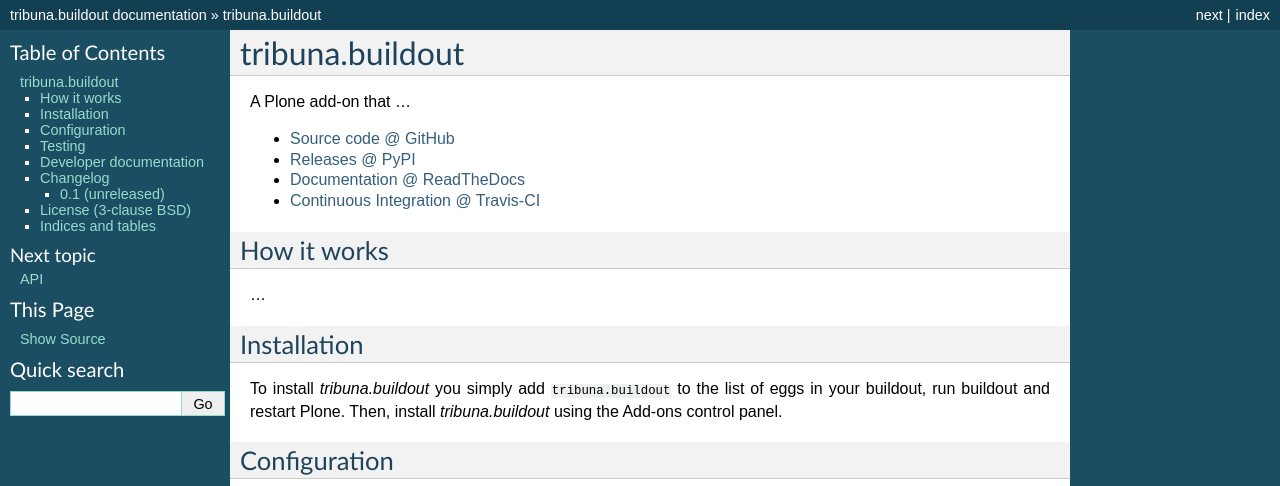
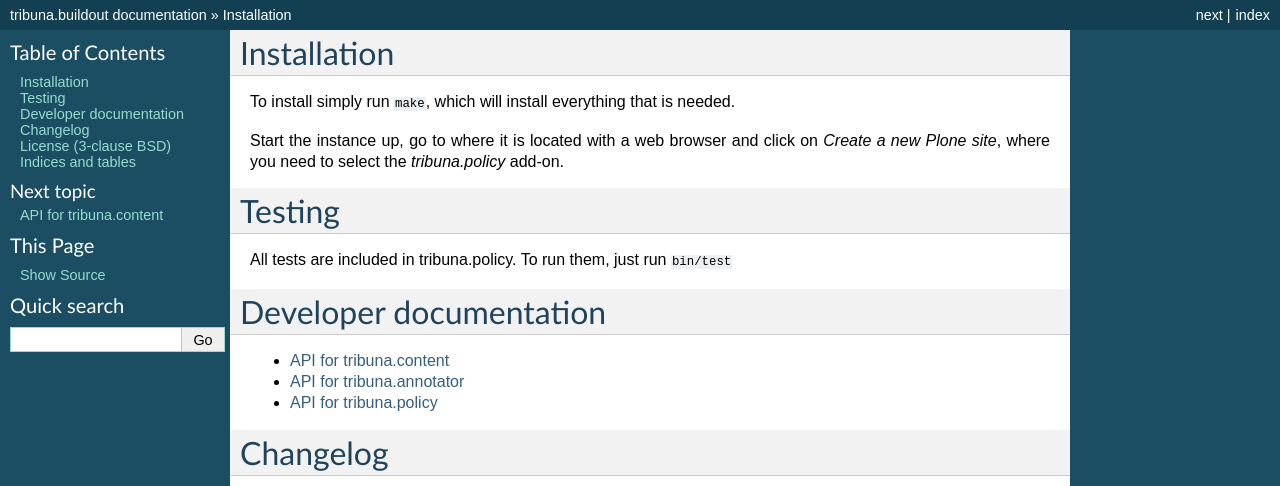
Before and after one commit to tribunasi/tribuna.buildout, a Sphinx documentation site: the page built from docs/index.rst, in a window 1280 px wide and 1400 px high. Shown: the top 486 px of the window. Built offline with Sphinx 7.4.7, drawn with Linux system fonts in a browser that asks for light colours; some of the changed text lies outside the part shown; grey boxes are pictures that could not be loaded.

Commit message:
Updating documentation

```diff
--- a/README.rst
+++ b/README.rst
@@ -1,34 +1,13 @@
-====================
-tribuna.buildout
-====================
-
-A Plone add-on that ...
-
-* `Source code @ GitHub <https://github.com/termitnjak/tribuna.buildout>`_
-* `Releases @ PyPI <http://pypi.python.org/pypi/tribuna.buildout>`_
-* `Documentation @ ReadTheDocs <http://tribunabuildout.readthedocs.org>`_
-* `Continuous Integration @ Travis-CI <http://travis-ci.org/termitnjak/tribuna.buildout>`_
-
-How it works
-============
-
-...
-
-
 Installation
 ============
 
-To install `tribuna.buildout` you simply add ``tribuna.buildout``
-to the list of eggs in your buildout, run buildout and restart Plone.
-Then, install `tribuna.buildout` using the Add-ons control panel.
+To install simply run ``make``, which will install everything that is needed.
 
-
-Configuration
-=============
-
-...
+Start the instance up, go to where it is located with a web browser and click
+on `Create a new Plone site`, where you need to select the `tribuna.policy`
+add-on.
 
 Testing
 =======
 
-All tests are included in tribuna.policy. To run them, just run bin/test
+All tests are included in tribuna.policy. To run them, just run ``bin/test``
--- a/docs/CHANGELOG.rst
+++ b/docs/CHANGELOG.rst
@@ -1,9 +1,7 @@
 Changelog
 =========
 
-
-0.1 (unreleased)
-----------------
-
-- Initial release.
-  [YOUR NAME HERE]
+.. include:: ../src/tribuna.policy/docs/CHANGELOG.rst
+.. include:: ../src/tribuna.content/docs/CHANGELOG.rst
+.. include:: ../src/tribuna.diazotheme/CHANGELOG.rst
+.. include:: ../src/tribuna.annotator/docs/CHANGELOG.rst
--- a/docs/LICENSE.rst
+++ b/docs/LICENSE.rst
@@ -1,7 +1,7 @@
 License (3-clause BSD)
 ======================
 
-Copyright (c) 2013, Termitnjak Ltd.. All rights reserved.
+Copyright (c) 2013, Termitnjak d.o.o.. All rights reserved.
 
 Redistribution and use in source and binary forms, with or without
 modification, are permitted provided that the following conditions are met:
@@ -13,14 +13,14 @@
    notice, this list of conditions and the following disclaimer in the
    documentation and/or other materials provided with the distribution.
 
- * Neither the name of Termitnjak Ltd.. nor the names of its contributors may
+ * Neither the name of Termitnjak d.o.o.. nor the names of its contributors may
    be used to endorse or promote products derived from this software
    without specific prior written permission.
 
 THIS SOFTWARE IS PROVIDED BY THE COPYRIGHT HOLDERS AND CONTRIBUTORS "AS IS"
 AND ANY EXPRESS OR IMPLIED WARRANTIES, INCLUDING, BUT NOT LIMITED TO, THE
 IMPLIED WARRANTIES OF MERCHANTABILITY AND FITNESS FOR A PARTICULAR PURPOSE ARE
-DISCLAIMED. IN NO EVENT SHALL TERMITNJAK LTD. BE LIABLE FOR ANY
+DISCLAIMED. IN NO EVENT SHALL TERMITNJAK D.O.O. BE LIABLE FOR ANY
 DIRECT, INDIRECT, INCIDENTAL, SPECIAL, EXEMPLARY, OR CONSEQUENTIAL DAMAGES
 (INCLUDING, BUT NOT LIMITED TO, PROCUREMENT OF SUBSTITUTE GOODS OR SERVICES;
 LOSS OF USE, DATA, OR PROFITS; OR BUSINESS INTERRUPTION) HOWEVER CAUSED AND ON
--- a/docs/api.rst
+++ b/docs/api.rst
@@ -1,27 +1,23 @@
-===
-API
-===
+=======================
+API for tribuna.content
+=======================
 
+`Link to the documentation <../../src/tribuna.content/docs/html/api.html>`_.
 
-Miscellaneous
-=============
+.. include:: ../src/tribuna.content/docs/api.rst
 
-.. automodule:: tribuna.buildout
-    :members:
+=========================
+API for tribuna.annotator
+=========================
 
-----
+`Link to the documentation <../../src/tribuna.annotator/docs/html/api.html>`_.
 
-.. automodule:: tribuna.buildout.interfaces
-    :members:
+.. include:: ../src/tribuna.annotator/docs/api.rst
 
+======================
+API for tribuna.policy
+======================
 
-Tests
-=====
+`Link to the documentation <../../src/tribuna.policy/docs/html/api.html>`_.
 
-.. automodule:: tribuna.buildout.testing
-    :members:
-
-----
-
-.. automodule:: tribuna.buildout.tests.test_setup
-    :members:
+.. include:: ../src/tribuna.policy/docs/api.rst
--- a/docs/conf.py
+++ b/docs/conf.py
@@ -33,7 +33,7 @@
 # General information about the project.
 from datetime import datetime
 project = u'tribuna.buildout'
-copyright = u'%s, Termitnjak Ltd..' % datetime.now().year
+copyright = u'%s, Termitnjak d.o.o..' % datetime.now().year
 
 # The language for content autogenerated by Sphinx. Refer to documentation
 # for a list of supported languages.
--- a/docs/glossary.rst
+++ b/docs/glossary.rst
@@ -2,6 +2,3 @@
 ==========================
 
 .. glossary::
-
-    First Item
-        Explain first item and add more.
--- a/docs/index.rst
+++ b/docs/index.rst
@@ -8,7 +8,6 @@
     :maxdepth: 2
 
     api.rst
-    glossary.rst
 
 
 .. include:: CHANGELOG.rst
```
